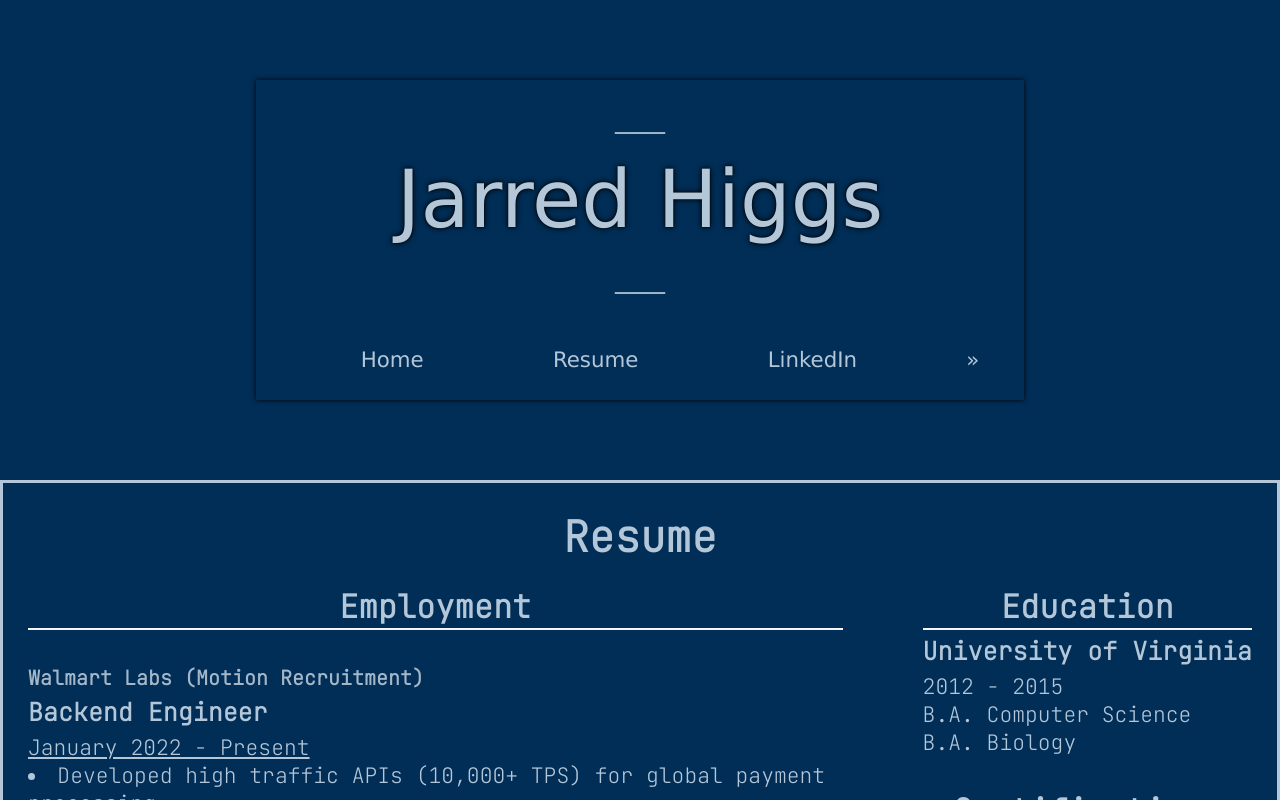
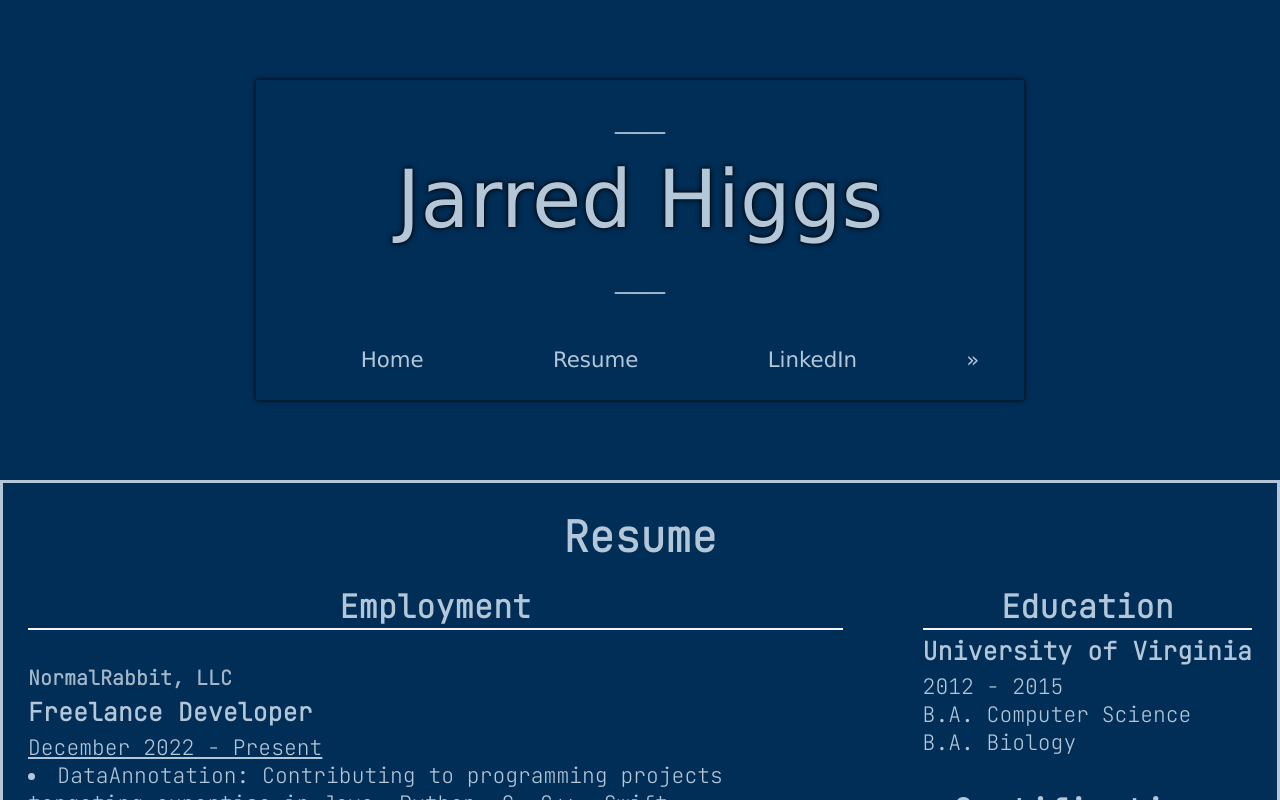
Before and after one commit to jarredhiggs/jarredhiggs-site, a React (Create React App) app: page /resume in a window 1280 px wide. Shown: the top 800 px of the page. Built offline with nearby package versions, Linux system fonts and the light colour scheme.

Commit message:
Added recent experience

```diff
--- a/src/Pages/Resume.js
+++ b/src/Pages/Resume.js
@@ -8,10 +8,19 @@ function Resume() {
             <div className="resume-row">
                 <div className="resume-column" id="resume-col1">
                     <h2>Employment</h2>
+	            <ResumeWorkItem
+	    		name="NormalRabbit, LLC"
+	    		title="Freelance Developer"
+	    		date="December 2022 - Present"
+	    		description={[
+			    "DataAnnotation: Contributing to programming projects targeting expertise in Java, Python, C, C++, Swift",
+			    "Personal: Creating React components and modular vanilla HTML/JS widgets for static websites",
+			]}
+	    	    />
                     <ResumeWorkItem
                         name="Walmart Labs (Motion Recruitment)"
                         title="Backend Engineer"
-                        date="January 2022 - Present"
+                        date="January 2022 - December 2022"
                         description={[
                             "Developed high traffic APIs (10,000+ TPS) for global payment processing",
                             "Rearchitected orchestration framework to enable high throughput with minimal latency and minimal resource consumption (and to substantially improve code readability and maintainability)",
```
Also changed, not shown: 1 other file (tests, documents, lock files or other folders).
